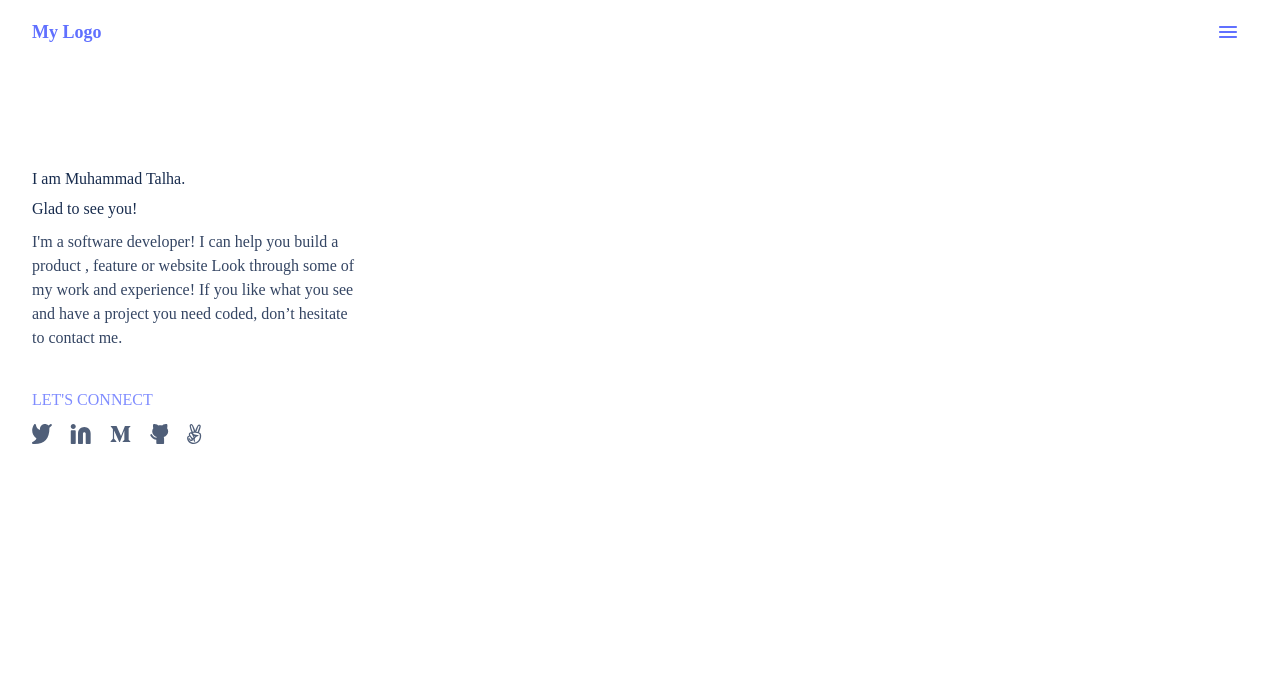
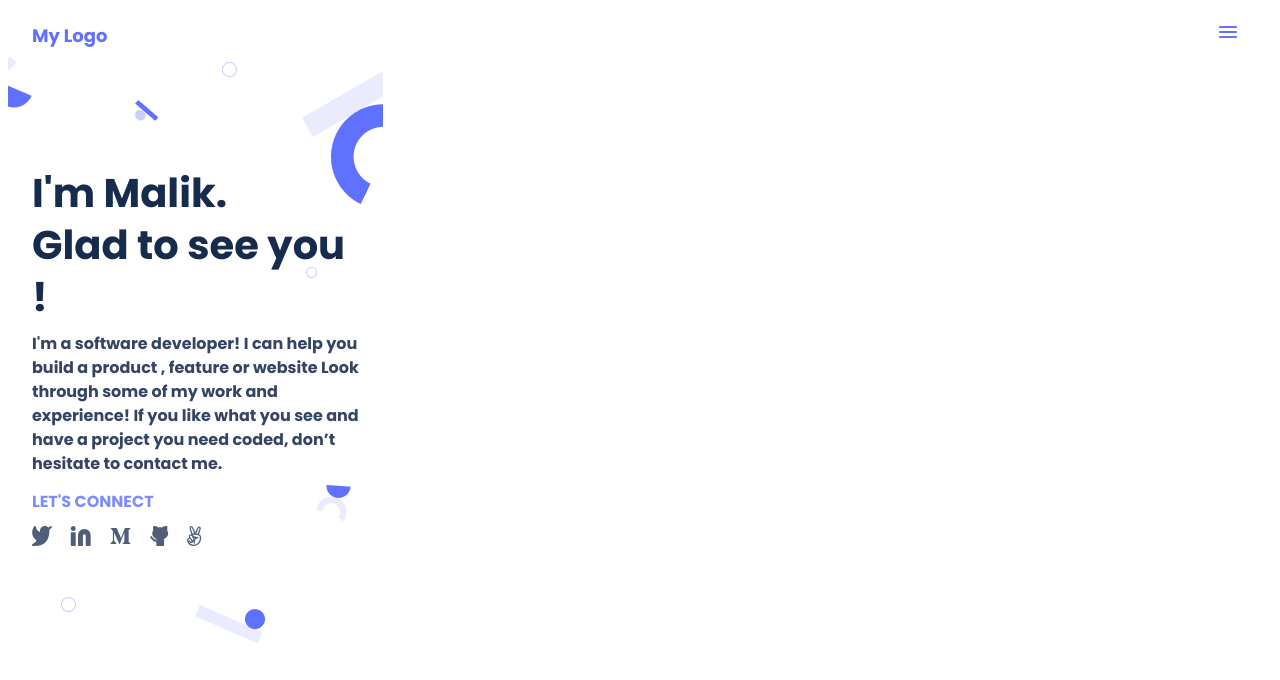
Before and after one commit to MalikTalha03/Portfolio, a website: page index.html in a window 1280 px wide. Drawn offline with Linux system fonts and the light colour scheme.

Commit message:
Headline section completed

```diff
--- a/index.html
+++ b/index.html
@@ -4,6 +4,7 @@
     <meta charset="UTF-8">
     <meta name="viewport" content="width=device-width, initial-scale=1.0">
     <title>Portfolio</title>
+    <link rel="stylesheet" href="https://fonts.googleapis.com/css2?family=Poppins:wght@700&display=swap" />
     <link rel="stylesheet" href="./styles.css">
 </head>
 <body>
@@ -16,8 +17,12 @@
         </div>
     </div>
     <div class="headline">
-        <div class="intro">I am Muhammad Talha.</div>
-        <div class="intro">Glad to see you!</div>
+        <b class="primary-text">
+            <span class="primary-text-txt-container">
+            <p class="intro">I'm Malik.</p>
+            <p class="intro">Glad to see you!</p>
+            </span>
+        </b>
         <div class="description">I'm a software developer! I can help you build a product , feature or website Look through some of my work and experience! If you like what you see and have a project you need coded, don’t hesitate to contact me.</div>
         <div class="social-media">
             <div class="supporting-text">
--- a/styles.css
+++ b/styles.css
@@ -88,4 +88,27 @@
     font-size: 16px;
     color: #172b4d;
     font-family: Poppins;
+    background-image: url(./images/header.png);
+    background-repeat: no-repeat;
 }
+.primary-text-txt-container {
+    line-break: anywhere;
+    width: 100%;
+}
+.primary-text {
+    position: relative;
+    font-size: 40px;
+    line-height: 52px;
+    display: flex;
+    font-family: Poppins;
+    color: #172b4d;
+    text-align: left;
+    align-items: center;
+    width: 327px;
+    height: 150px;
+}
+.ellipse-icon {
+    position: relative;
+    height: 26.81px;
+
+}
```
